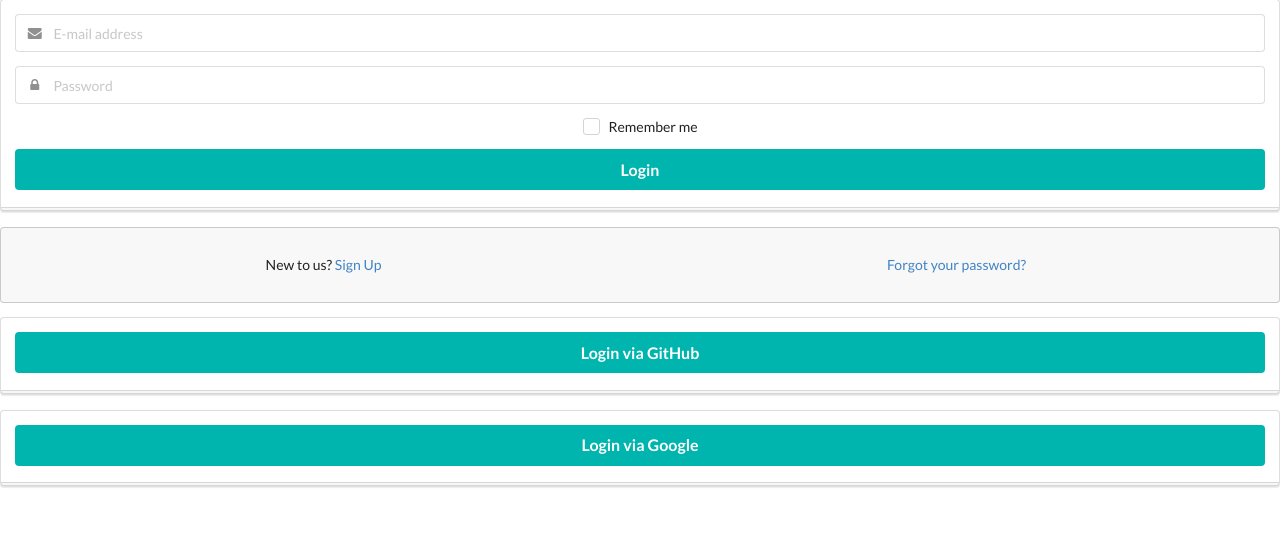
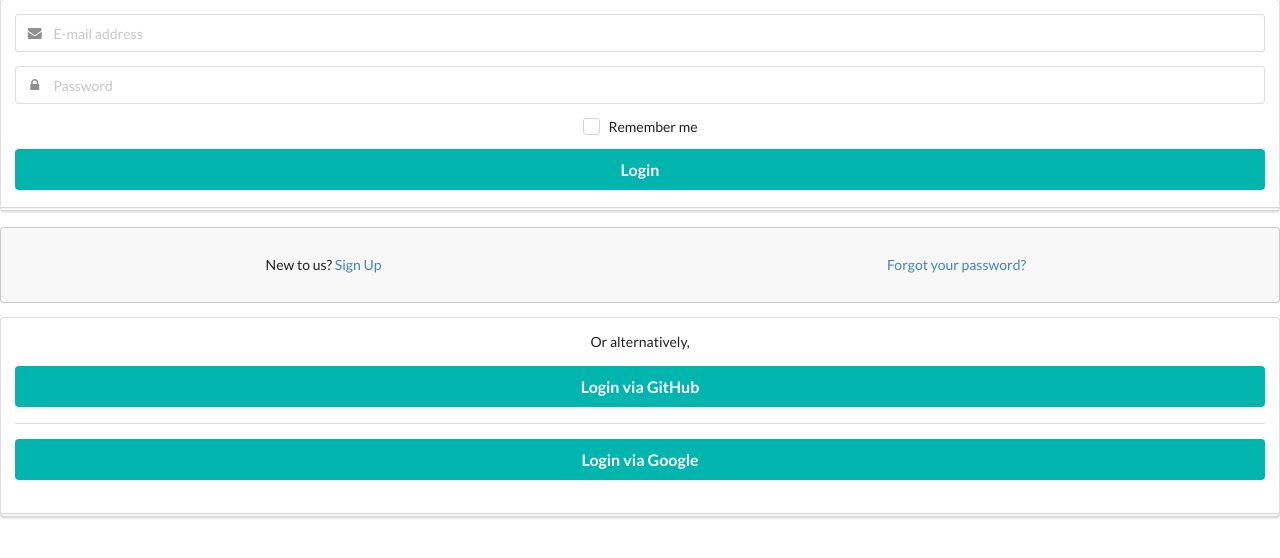
Before and after one commit to riolet/rioauth, a Python web app: template provider/templates/login.html in a window 1280 px wide. Shown: the part 149-707 px from the top of the page. Run offline with Jinja, Linux system fonts and the light colour scheme; the template is opened without the code that fills it, so the values that code supplies are empty.

Commit message:
improved layout for alternative logins

```diff
--- a/provider/templates/login.html
+++ b/provider/templates/login.html
@@ -76,18 +76,17 @@ $def with (server_errors=None, new_register=False)
     </div>
 
     <!-- GitHub link -->
-    <form class="ui large attached form" method="GET" action="/login_github">
-      <div class="ui stacked segment">
+    <div class="ui stacked segment">
+      <p>Or alternatively, </p>
+      <form class="ui large attached form" method="GET" action="/login_github">
         <div class="ui fluid large teal submit button">Login via GitHub</div>
-      </div>
-    </form>
-
+      </form>
+      <div class="ui divider"></div>
     <!-- Google link -->
-    <form class="ui large attached form" method="GET" action="/login_google">
-      <div class="ui stacked segment">
+      <form class="ui large attached form" method="GET" action="/login_google">
         <div class="ui fluid large teal submit button">Login via Google</div>
-      </div>
-    </form>
+      </form>
+    </div>
   </div>
 </div>
 </body>
```
